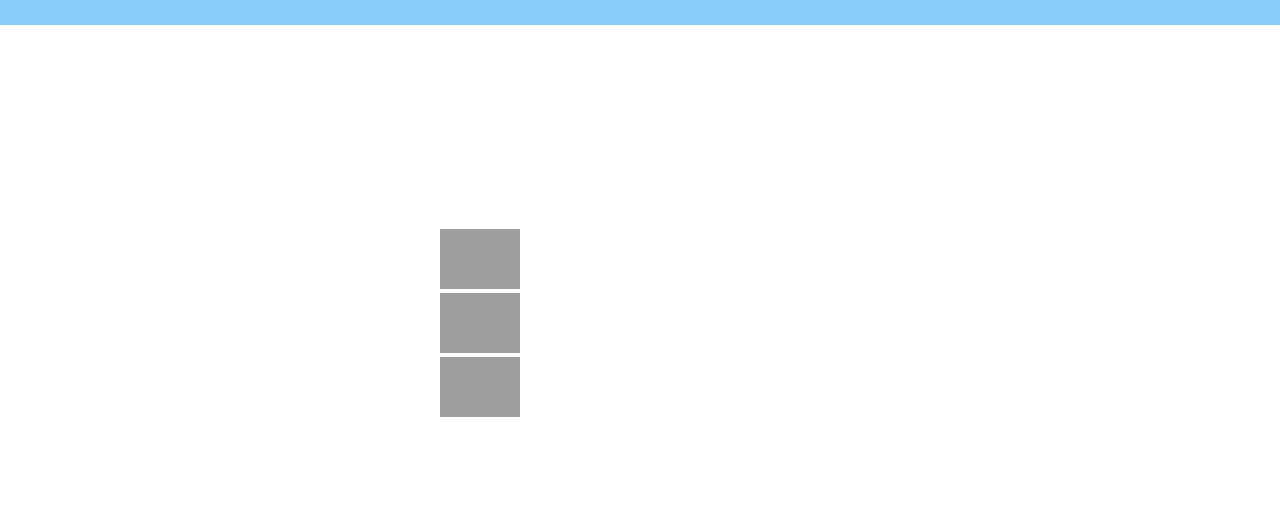
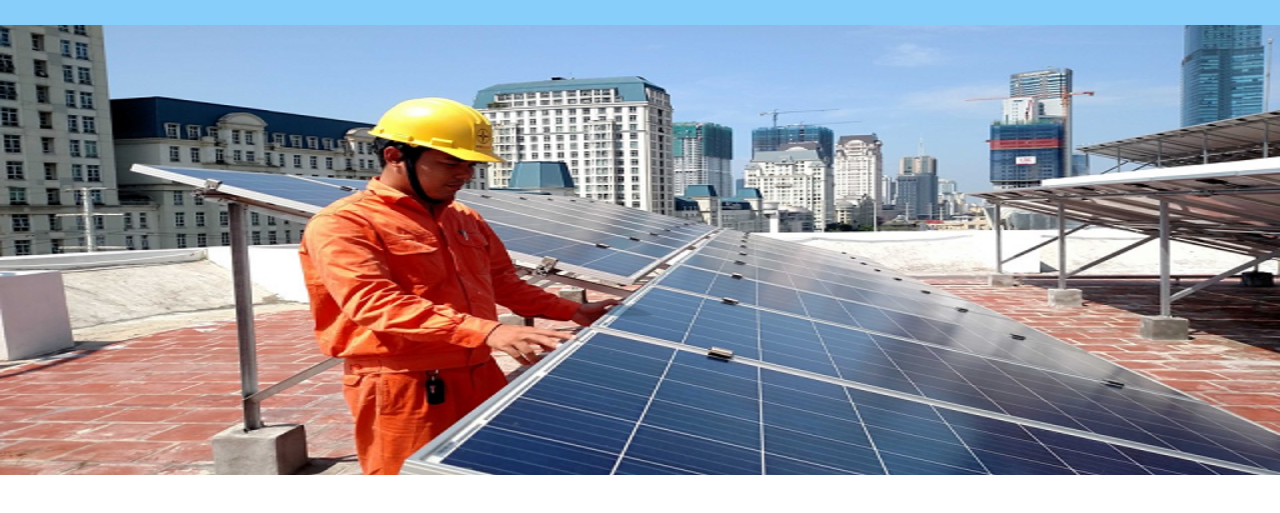
Before and after one commit to chinhdoan/chinh-training, a plain HTML site: page index.html in a window 1280 px wide. Shown: the part 75-588 px from the top of the page. Drawn offline with Linux system fonts and the light colour scheme; grey boxes are pictures that could not be loaded.

Commit message:
update image
update image

```diff
--- a/css/styles.css
+++ b/css/styles.css
@@ -81,68 +81,3 @@ nav a{
 a:hover{
     color: aqua;
 }
-.slidershow{
-    width: 700px;
-    height: 400px;
-    overflow: hidden;
-  }
-  .middle{
-    position: absolute;
-    top: 50%;
-    left: 50%;
-    transform: translate(-50%,-50%);
-  }
-  .navigation{
-    position: absolute;
-    bottom: 20px;
-    left: 50%;
-    transform: translateX(-50%);
-    display: flex;
-  }
-  .bar{
-    width: 50px;
-    height: 10px;
-    border: 2px solid #fff;
-    margin: 6px;
-    cursor: pointer;
-    transition: 0.4s;
-  }
-  .bar:hover{
-    background: #fff;
-  }
-
-  input[name="r"]{
-      position: absolute;
-      visibility: hidden;
-  }
-
-  .slides{
-    width: 500%;
-    height: 100%;
-    display: flex;
-  }
-
-  .slide{
-    width: 20%;
-    transition: 0.6s;
-  }
-  .slide img{
-    width: 100%;
-    height: 100%;
-  }
-
-  #r1:checked ~ .s1{
-    margin-left: 0;
-  }
-  #r2:checked ~ .s1{
-    margin-left: -20%;
-  }
-  #r3:checked ~ .s1{
-    margin-left: -40%;
-  }
-  #r4:checked ~ .s1{
-    margin-left: -60%;
-  }
-  #r5:checked ~ .s1{
-    margin-left: -80%;
-  }
--- a/index.html
+++ b/index.html
@@ -29,26 +29,7 @@
                 </div>
             </div>
         </header>
-        <div class="slideshow middle">
-            <div class="slide">
-                <input type="radio" name="r" id="r1" checked>
-                <input type="radio" name="r" id="r2" checked>
-                <input type="radio" name="r" id="r3" checked>
-                <div class="item">
-                    <img src="https://images.unsplash.com/photo-1465935343323-d742334bcbda?crop=entropy&fit=crop&fm=jpg&h=975&ixjsv=2.1.0&ixlib=rb-0.3.5&q=80&w=1925">
-                </div>
-                <div class="item">
-                    <img src="https://images.unsplash.com/photo-1443890923422-7819ed4101c0?crop=entropy&fit=crop&fm=jpg&h=975&ixjsv=2.1.0&ixlib=rb-0.3.5&q=80&w=1925">
-                </div>
-                <div class="item">
-                    <img src="https://images.unsplash.com/photo-1474861644511-0f2775ae97cc?crop=entropy&fit=crop&fm=jpg&h=975&ixjsv=2.1.0&ixlib=rb-0.3.5&q=80&w=1925">
-                </div>
-            </div>
-            <div class="navigation">
-                <label for="r1" class="bar"></label>
-                <label for="r2" class="bar"></label>
-                <label for="r3" class="bar"></label>
-            </div>
-        </div>
+        <img name="slide" width=100% height="450">
     </body>
+    <script src="scripts.js"></script>
 </html>
--- /dev/null
+++ b/scripts.js
@@ -0,0 +1,24 @@
+
+var i = 0;
+var images = [];
+var time = 1200;
+
+// Image list
+images[0] = 'images/slider/1.jpg';
+images[1] = 'images/slider/2.jpg';
+images[2] = 'images/slider/3.jpg';
+
+
+function changeImage(){
+
+  document.slide.src = images[i];
+
+  if(i <images.length - 1){
+    i++;
+  } else {
+    i = 0;
+  }
+  setTimeout("changeImage()", time);
+}
+
+window.onload = changeImage;
```
Also changed, not shown: images/banner1.jpg (deleted), images/slider/1.jpg (added), images/slider/2.jpg (added), images/slider/3.jpg (added), 2 other files.
